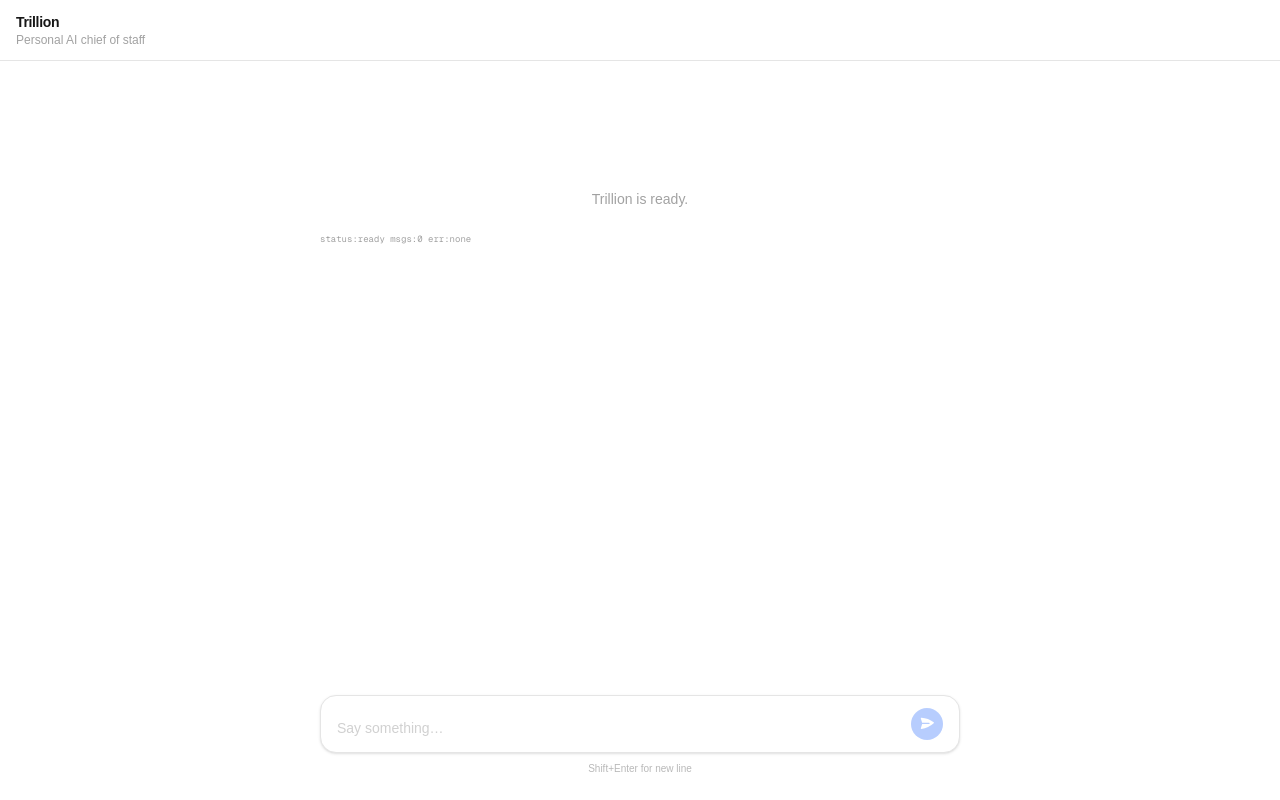
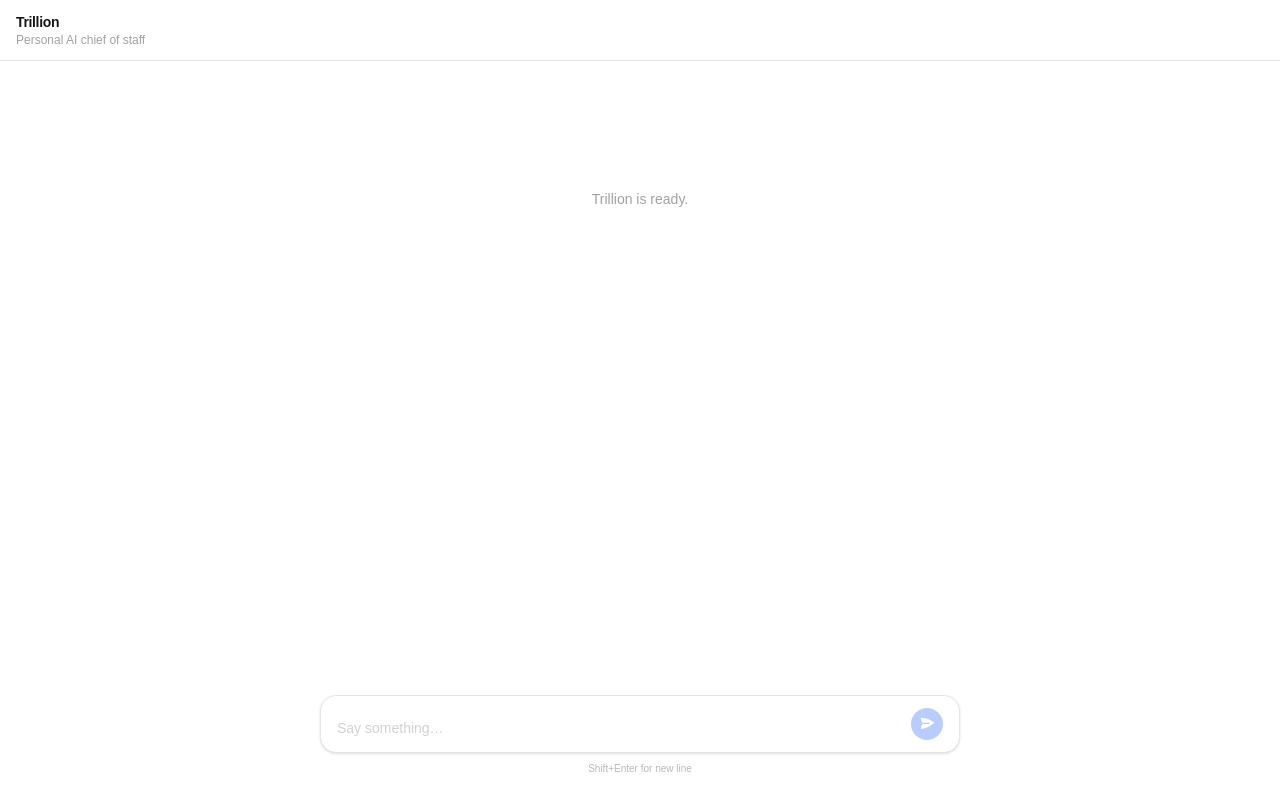
Before and after one commit to bkyle50/kb-helper-, a Next.js app: page / in a window 1280 px wide. Built offline with nearby package versions, Linux system fonts and the light colour scheme.

Commit message:
cleanup: remove debug overlay and health endpoint

```diff
--- a/src/app/api/chat/route.ts
+++ b/src/app/api/chat/route.ts
@@ -15,9 +15,6 @@
     return new Response('Bad request', { status: 400 });
   }
 
-  const hasKey = !!process.env.ANTHROPIC_API_KEY;
-  console.log('[Trillion] key present:', hasKey, '| msgs:', messages?.length);
-
   const modelMessages = await convertToModelMessages(messages);
 
   const result = streamText({
@@ -29,10 +26,8 @@
   return createUIMessageStreamResponse({
     stream: toUIMessageStream({
       stream: result.stream,
-      onError(error) {
-        const msg = error instanceof Error ? error.message : String(error);
-        console.error('[Trillion] stream error:', msg);
-        return msg; // expose actual error for diagnosis
+      onError() {
+        return 'An error occurred. Please try again.';
       },
     }),
   });
--- a/src/components/chat.tsx
+++ b/src/components/chat.tsx
@@ -5,7 +5,7 @@
 import { useEffect, useRef, useState } from 'react';
 
 export function Chat() {
-  const { messages, sendMessage, status, error } = useChat();
+  const { messages, sendMessage, status } = useChat();
   const [input, setInput] = useState('');
   const bottomRef = useRef<HTMLDivElement>(null);
   const inputRef = useRef<HTMLTextAreaElement>(null);
@@ -32,17 +32,12 @@
 
   return (
     <div className="flex flex-col h-full max-w-2xl mx-auto w-full px-4">
-      {/* message list */}
       <div className="flex-1 overflow-y-auto py-8 space-y-6">
         {messages.length === 0 && (
           <p className="text-center text-sm opacity-40 mt-24 select-none">
             Trillion is ready.
           </p>
         )}
-        <pre className="text-[9px] opacity-40 break-all whitespace-pre-wrap">
-          {`status:${status} msgs:${messages.length} err:${error?.message ?? 'none'}\n`}
-          {messages.map((m) => `[${m.role}] parts:${JSON.stringify(m.parts)}`).join('\n')}
-        </pre>
         {messages.map((msg) => {
           const text = msg.parts
             .filter(isTextUIPart)
@@ -80,7 +75,6 @@
         <div ref={bottomRef} />
       </div>
 
-      {/* input bar */}
       <form
         onSubmit={handleSubmit}
         className="sticky bottom-0 pb-6 pt-2 bg-gradient-to-t from-background via-background to-transparent"
```
